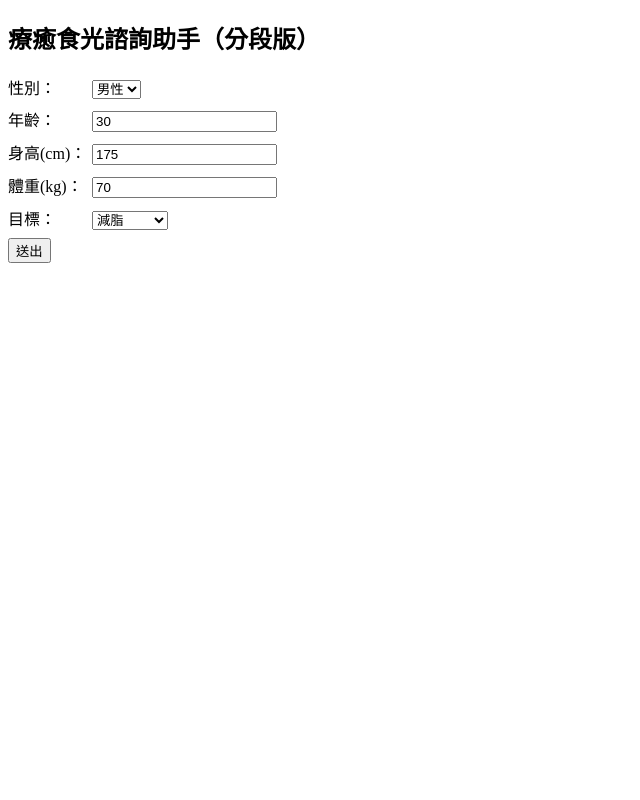
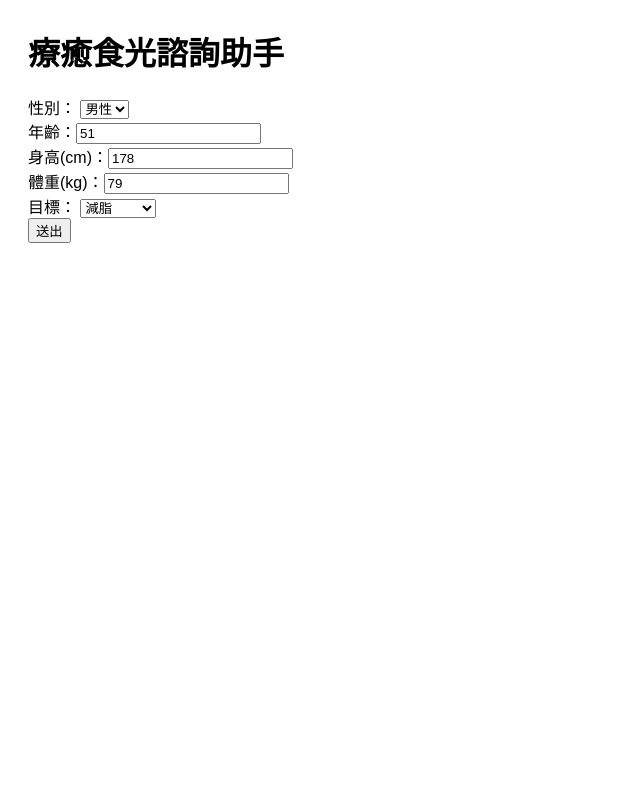
Before and after one commit to kevin-twai/healing-mealtime, a Flask app: template templates/index.html in a window 1280 px wide. Shown: the whole page, without its empty margins (0-640 px from the left). Run offline with Flask 3, Linux system fonts and the light colour scheme; the template is opened without the code that fills it, so the values that code supplies are empty.

Commit message:
🚀 分段回覆版前端：支援四段逐步 GPT 查詢 + UI 輸入

```diff
--- a/templates/index.html
+++ b/templates/index.html
@@ -1,38 +1,54 @@
-<!DOCTYPE html>
-<html lang="zh-Hant">
+
+<html>
 <head>
-  <meta charset="UTF-8">
-  <title>療癒食光諮詢助手（分段版）</title>
+  <meta charset="UTF-8" />
+  <title>療癒食光諮詢助手</title>
   <style>
-    label { display: inline-block; width: 80px; }
-    select, input { margin-bottom: 8px; }
-    #result { margin-top: 20px; white-space: pre-line; }
+    body {
+      font-family: sans-serif;
+      padding: 20px;
+    }
+    .section {
+      margin-top: 20px;
+    }
+    .loading {
+      color: red;
+    }
   </style>
 </head>
 <body>
-  <h2>療癒食光諮詢助手（分段版）</h2>
-  <div>
-    <label>性別：</label>
+  <h1>療癒食光諮詢助手</h1>
+
+  <label>性別：
     <select id="gender">
       <option value="男性">男性</option>
       <option value="女性">女性</option>
-    </select><br>
-    <label>年齡：</label>
-    <input type="number" id="age" value="30"><br>
-    <label>身高(cm)：</label>
-    <input type="number" id="height" value="175"><br>
-    <label>體重(kg)：</label>
-    <input type="number" id="weight" value="70"><br>
-    <label>目標：</label>
+    </select>
+  </label>
+  <br />
+  <label>年齡：<input id="age" type="number" value="51" /></label>
+  <br />
+  <label>身高(cm)：<input id="height" type="number" value="178" /></label>
+  <br />
+  <label>體重(kg)：<input id="weight" type="number" value="79" /></label>
+  <br />
+  <label>目標：
     <select id="goal">
       <option value="減脂">減脂</option>
       <option value="減重">減重</option>
       <option value="減脂增肌">減脂增肌</option>
-    </select><br>
-    <button onclick="submitData()">送出</button>
+    </select>
+  </label>
+  <br />
+  <button onclick="submitData()">送出</button>
+
+  <div id="result">
+    <div id="section1" class="section"></div>
+    <div id="section2" class="section"></div>
+    <div id="section3" class="section"></div>
+    <div id="section4" class="section"></div>
   </div>
-  <div id="loading" style="color: gray; display:none;">諮詢中...</div>
-  <div id="result"></div>
+
   <script>
     async function submitData() {
       const gender = document.getElementById('gender').value;
@@ -40,35 +56,35 @@
       const height = document.getElementById('height').value;
       const weight = document.getElementById('weight').value;
       const goal = document.getElementById('goal').value;
-      const user_input = `性別：${gender}，年齡：${age}，身高：${height}cm，體重：${weight}kg，目標：${goal}`;
-      const sections = [
-        "📌 基本資料摘要",
-        "🍽 每日三餐建議",
-        "🍌 訓練前後飲食建議",
-        "🏃‍♂️ 一週運動建議"
+
+      const prompt = `性別：${gender}、年齡：${age}、身高：${height}、體重：${weight}、目標：${goal}`;
+
+      const resultDivs = [
+        document.getElementById('section1'),
+        document.getElementById('section2'),
+        document.getElementById('section3'),
+        document.getElementById('section4'),
       ];
-      const resultDiv = document.getElementById("result");
-      const loadingDiv = document.getElementById("loading");
-      resultDiv.innerHTML = "";
-      loadingDiv.style.display = "block";
 
-      for (let section of sections) {
-        resultDiv.innerHTML += `<h3>${section}</h3><p>請稍候...</p>`;
-        const res = await fetch("/chat", {
-          method: "POST",
-          headers: { "Content-Type": "application/json" },
-          body: JSON.stringify({ user_input, section })
+      const loadingText = '<span class="loading">請稍候...</span>';
+      resultDivs.forEach(div => (div.innerHTML = loadingText));
+
+      try {
+        const response = await fetch('/chat', {
+          method: 'POST',
+          headers: { 'Content-Type': 'application/json' },
+          body: JSON.stringify({ prompt }),
         });
-        const data = await res.json();
-        const blocks = resultDiv.querySelectorAll("h3");
-        blocks.forEach((block) => {
-          if (block.textContent === section) {
-            block.insertAdjacentHTML("afterend", `<pre>${data.content}</pre>`);
-          }
-        });
+
+        const data = await response.json();
+
+        resultDivs[0].innerHTML = `<h3>📌 基本資料</h3><div>${data.section1}</div>`;
+        resultDivs[1].innerHTML = `<h3>🍽 飲食建議</h3><div>${data.section2}</div>`;
+        resultDivs[2].innerHTML = `<h3>🍌 訓練前後飲食建議</h3><div>${data.section3}</div>`;
+        resultDivs[3].innerHTML = `<h3>🏃‍♂️ 運動建議</h3><div>${data.section4}</div>`;
+      } catch (err) {
+        resultDivs.forEach(div => (div.innerHTML = '發生錯誤'));
       }
-
-      loadingDiv.style.display = "none";
     }
   </script>
 </body>
```
